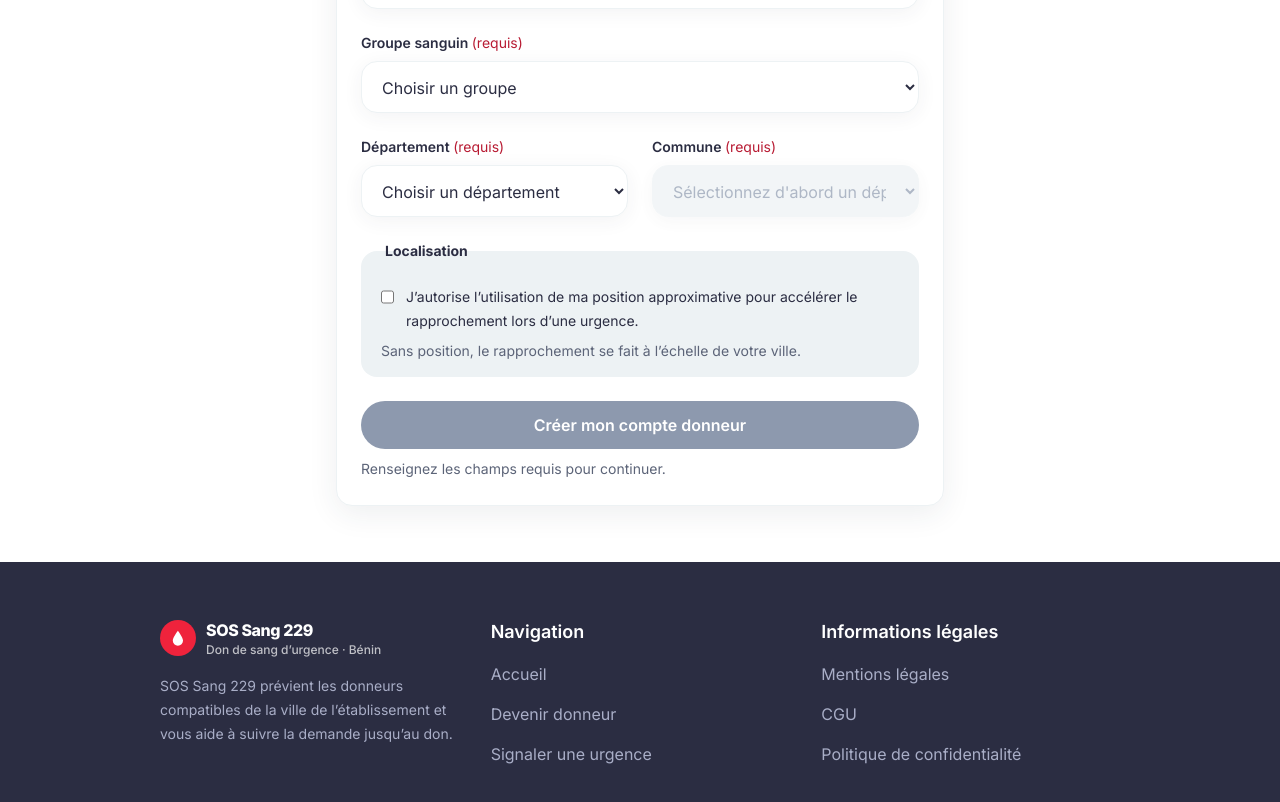
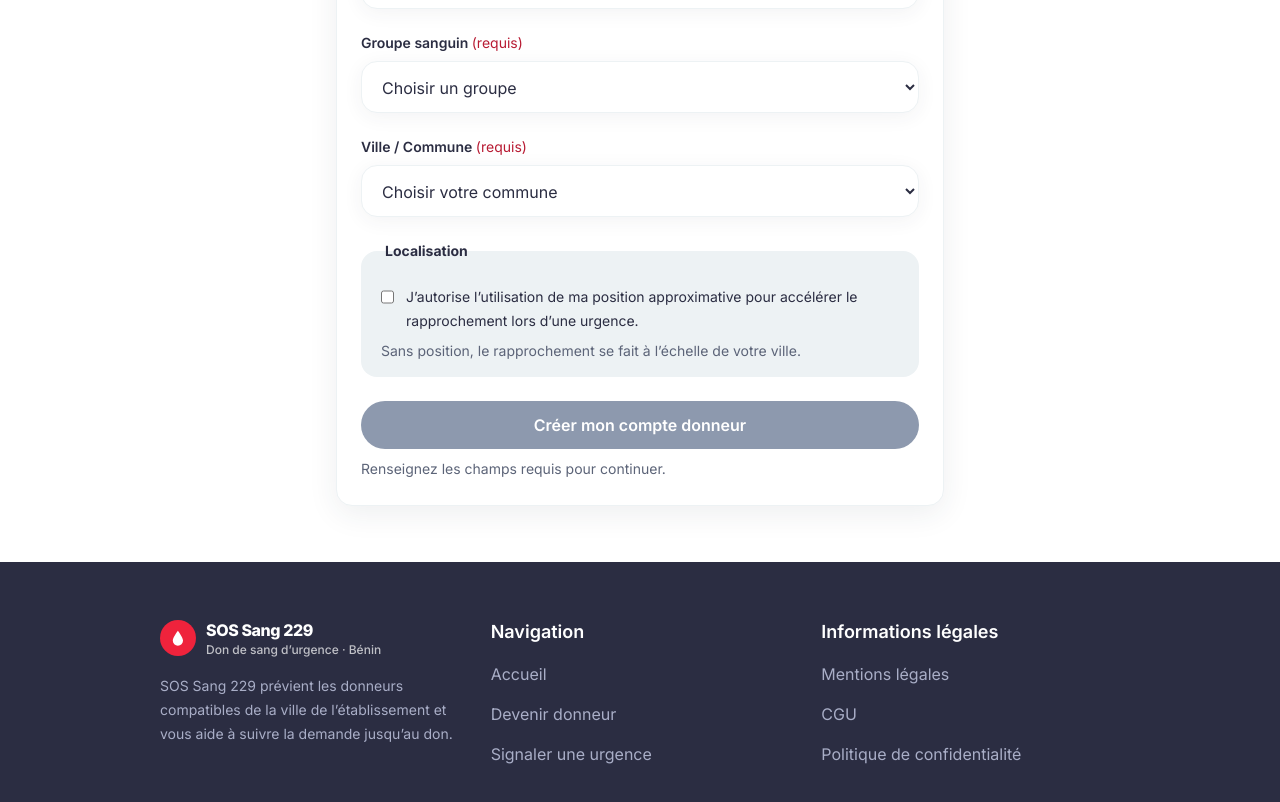
Before and after one commit to minimusrose/SOS-SANG-229, a React (Vite) app in the folder frontend/: page /donneur/inscription in a window 1280 px wide. Shown: the part 780-1582 px from the top of the page. Built offline with nearby package versions, Linux system fonts and the light colour scheme.

Commit message:
fix: remove department field and fix hospital duplicates

```diff
--- a/frontend/src/pages/DonorRegistration.jsx
+++ b/frontend/src/pages/DonorRegistration.jsx
@@ -4,7 +4,7 @@ import { ApiError, api } from "../api/client.js";
 import { useAuth } from "../auth/AuthContext.jsx";
 import { requestPosition } from "../lib/geolocation.js";
 import { PHONE_ERROR, isValidPhone } from "../lib/validation.js";
-import { BENIN_COMMUNES_BY_DEPARTEMENT, DEPARTEMENTS } from "../lib/benin.js";
+import { BENIN_COMMUNES_BY_DEPARTEMENT } from "../lib/benin.js";
 import BloodGroupSelect from "../components/BloodGroupSelect.jsx";
 import DemoBanner from "../components/DemoBanner.jsx";
 import PageFrame from "../components/PageFrame.jsx";
@@ -18,12 +18,16 @@ const INITIAL = {
   phone: "",
   password: "",
   bloodGroup: "",
-  department: "",
   city: "",
   gpsConsent: false,
 };
 
 const GEO_INITIAL = { status: "idle", coords: null, code: null };
+
+// Create a flat sorted list of all 77 communes
+const ALL_COMMUNES = Object.values(BENIN_COMMUNES_BY_DEPARTEMENT)
+  .flat()
+  .sort((a, b) => a.localeCompare(b, "fr"));
 
 export default function DonorRegistration({ onToast }) {
   const { user, register, refreshMe } = useAuth();
@@ -34,11 +38,8 @@ export default function DonorRegistration({ onToast }) {
   const [submitting, setSubmitting] = useState(false);
   const [result, setResult] = useState(null);
 
-  const communes = form.department ? BENIN_COMMUNES_BY_DEPARTEMENT[form.department] || [] : [];
-
   const canSubmit = Boolean(
     form.bloodGroup &&
-      form.department &&
       form.city &&
       (!needsAccount ||
         (form.displayName.trim() &&
@@ -51,13 +52,7 @@ export default function DonorRegistration({ onToast }) {
       const value =
         event.target.type === "checkbox" ? event.target.checked : event.target.value;
 
-      setForm((current) => {
-        const next = { ...current, [field]: value };
-        if (field === "department") {
-          next.city = ""; // Reset commune when department changes
-        }
-        return next;
-      });
+      setForm((current) => ({ ...current, [field]: value }));
     };
   }
 
@@ -268,31 +263,9 @@ export default function DonorRegistration({ onToast }) {
             />
           </div>
 
-          <div className="grid gap-6 sm:grid-cols-2">
-            <div className="space-y-2">
-              <label htmlFor="department" className="field-label">
-                Département{" "}
-                <RequiredMark valid={Boolean(form.department)} />
-              </label>
-              <select
-                id="department"
-                className="field-input"
-                value={form.department}
-                onChange={update("department")}
-                required
-              >
-                <option value="">Choisir un département</option>
-                {DEPARTEMENTS.map((dep) => (
-                  <option key={dep} value={dep}>
-                    {dep}
-                  </option>
-                ))}
-              </select>
-            </div>
-
           <div className="space-y-2">
             <label htmlFor="city" className="field-label">
-                Commune{" "}
+              Ville / Commune{" "}
               <RequiredMark valid={Boolean(form.city)} />
             </label>
             <select
@@ -300,19 +273,15 @@ export default function DonorRegistration({ onToast }) {
               className="field-input"
               value={form.city}
               onChange={update("city")}
-                disabled={!form.department}
               required
             >
-                <option value="">
-                  {form.department ? "Choisir une commune" : "Sélectionnez d'abord un département"}
-                </option>
-                {communes.map((commune) => (
+              <option value="">Choisir votre commune</option>
+              {ALL_COMMUNES.map((commune) => (
                 <option key={commune} value={commune}>
                   {commune}
                 </option>
               ))}
             </select>
-            </div>
           </div>
 
           <fieldset className="rounded-2xl bg-light px-5 py-4">
```
Also changed, not shown: 1 other file (tests, documents, lock files or other folders). Lines whose indentation alone changed are shown as unchanged.
